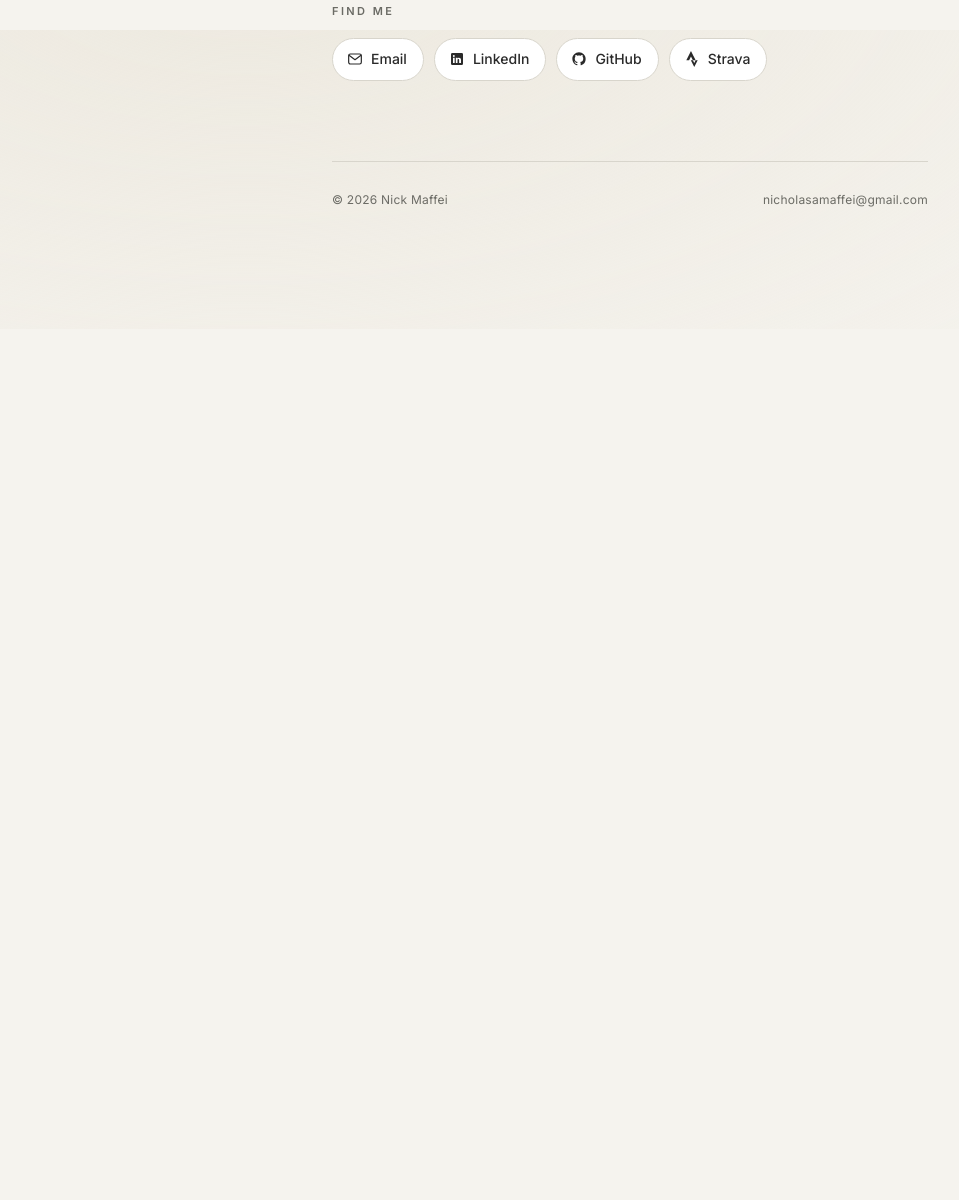
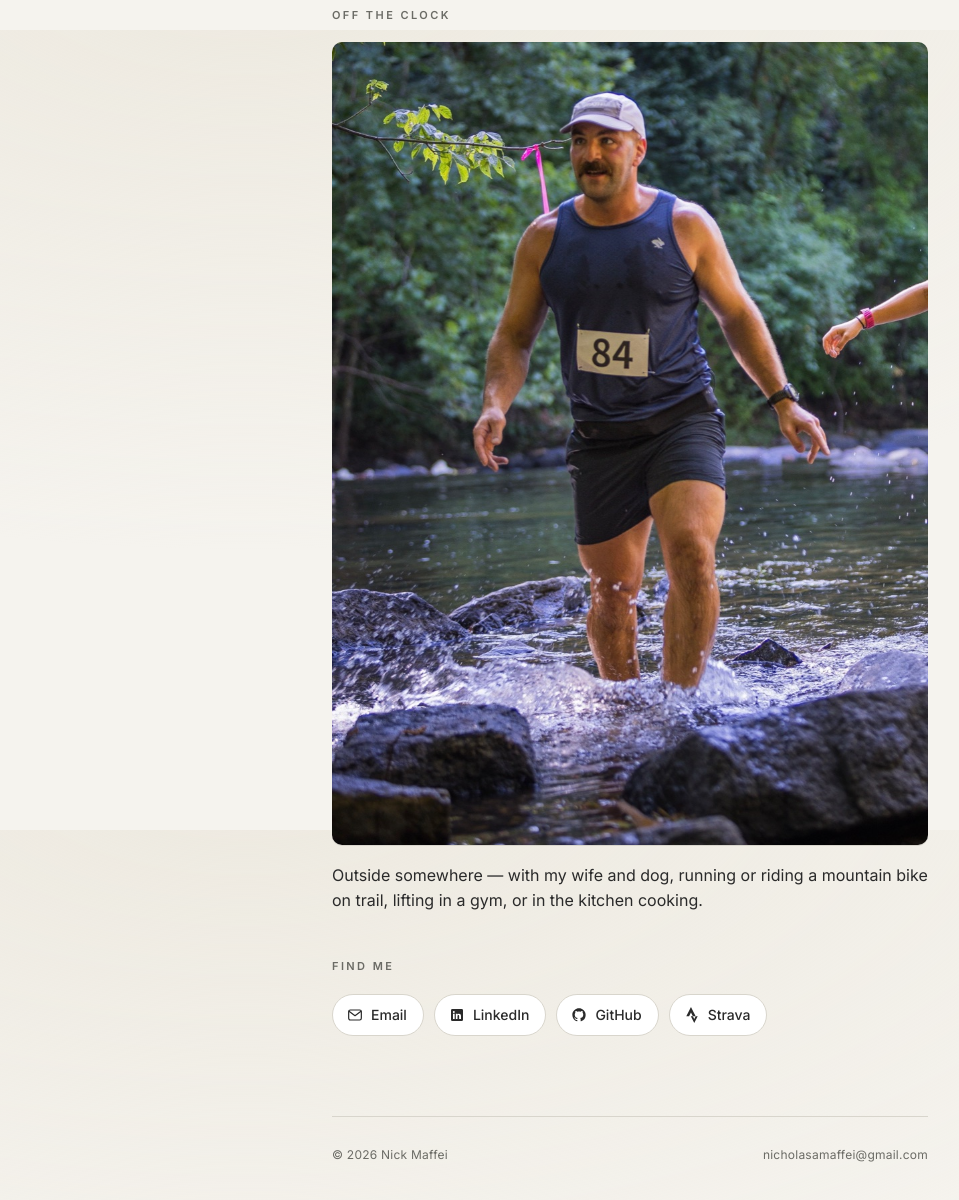
Before and after one commit to nickmaffei1/nickmaffei-me, a plain HTML site: page index.html in a window 1280 px wide. Shown: the part 770-1970 px from the top of the page, without its empty margins (10-969 px from the left). Before the commit the page ends 1099 px from the top, so only its background shows below. Drawn offline with Linux system fonts and the light colour scheme.

Commit message:
Add Off the clock section with trail-run photo; swap header order (name first)

```diff
--- a/index.html
+++ b/index.html
@@ -91,6 +91,10 @@
     color: var(--label);
     font-weight: 500;
     margin-bottom: 14px;
+  }
+  .eyebrow.location {
+    margin-top: 10px;
+    margin-bottom: 18px;
   }
   h1 {
     font-family: 'Newsreader', Georgia, serif;
@@ -291,6 +295,29 @@
     box-shadow: 0 4px 14px -8px var(--accent);
   }
 
+  .off-clock figure {
+    margin: 0 0 18px;
+    overflow: hidden;
+    border-radius: 10px;
+    background: var(--card);
+    box-shadow: 0 1px 0 var(--rule);
+  }
+  .off-clock figure img {
+    display: block;
+    width: 100%;
+    height: auto;
+    transition: transform 600ms cubic-bezier(0.2, 0.8, 0.2, 1);
+  }
+  .off-clock figure:hover img {
+    transform: scale(1.015);
+  }
+  .off-clock p {
+    font-size: 16px;
+    color: var(--ink-2);
+    line-height: 1.6;
+    margin: 0;
+  }
+
   footer {
     margin-top: 80px;
     padding-top: 28px;
@@ -329,8 +356,8 @@
 <main>
 
 <header>
-  <div class="eyebrow">Baltimore, MD</div>
   <h1>Nick Maffei</h1>
+  <div class="eyebrow location">Baltimore, MD</div>
   <p class="role">Revenue Operations Manager at <a href="https://greatquestion.co">Great Question</a> — scaling GTM and using AI to build process.</p>
 </header>
 
@@ -402,6 +429,14 @@
   </div>
 </section>
 
+<section class="off-clock">
+  <h2>Off the clock</h2>
+  <figure>
+    <img src="assets/trail-run.jpg" alt="Trail running through a creek crossing at a race" loading="lazy">
+  </figure>
+  <p>Outside somewhere — with my wife and dog, running or riding a mountain bike on trail, lifting in a gym, or in the kitchen cooking.</p>
+</section>
+
 <section>
   <h2>Find me</h2>
   <div class="pills">
```
Also changed, not shown: assets/trail-run.jpg (added).
